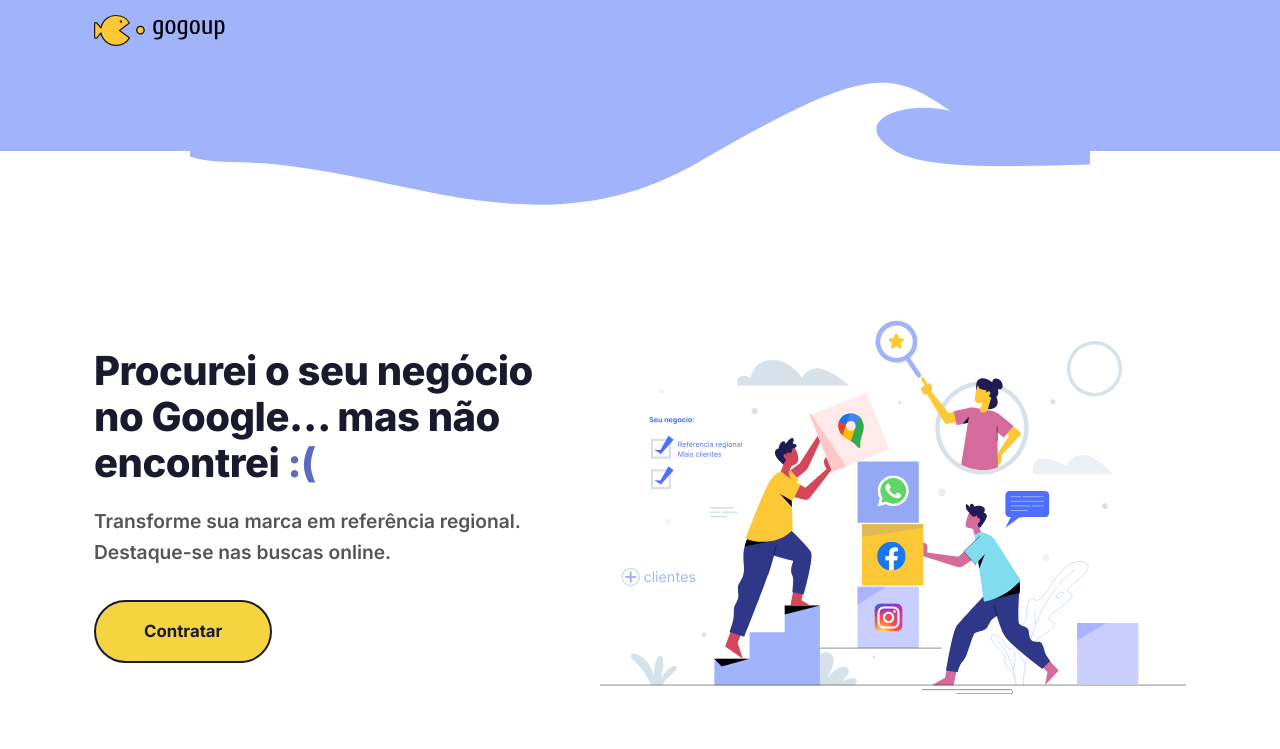
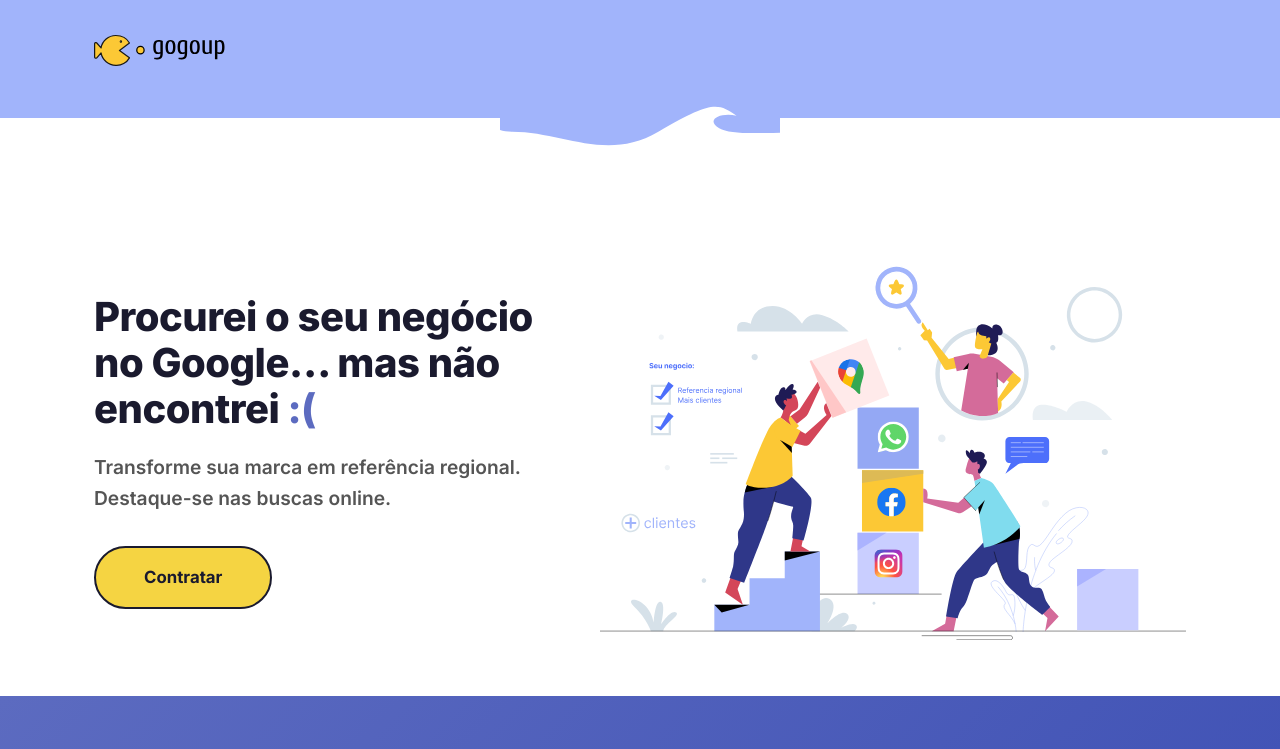
Before and after one commit to PolyBecker/gogoupsite, a plain HTML site: page index.html in a window 1280 px wide. Shown: the top 749 px of the page. Drawn offline with Linux system fonts and the light colour scheme.

Commit message:
Aumenta o espaçamento superior da logo na navbar

```diff
--- a/styles.css
+++ b/styles.css
@@ -94,24 +94,27 @@
   top: 0;
   z-index: 100;
   background: #A1B4FB;
-  padding: 10px 0 0;
+  padding: 0;
 }
 
 .navbar-inner {
   display: flex;
   align-items: center;
   justify-content: flex-start;
+  padding-top: 30px;
 }
 
 .navbar-wave {
   width: 100%;
   line-height: 0;
-  margin-top: 12px;
+  margin-top: 0;
+  height: 125px;
 }
 
 .wave-section {
   width: 100%;
-  background: linear-gradient(to bottom, #A1B4FB 50%, #fff 50%);
+  height: 100%;
+  background: linear-gradient(to bottom, #A1B4FB 42%, #fff 42%);
   display: flex;
   justify-content: center;
   align-items: center;
@@ -120,9 +123,10 @@
 
 .wave-img {
   display: block;
-  width: 100%;
-  max-width: 900px;
-  height: auto;
+  width: 280px;
+  max-width: 280px;
+  height: 125px;
+  object-fit: contain;
 }
 
 .logo {
```
